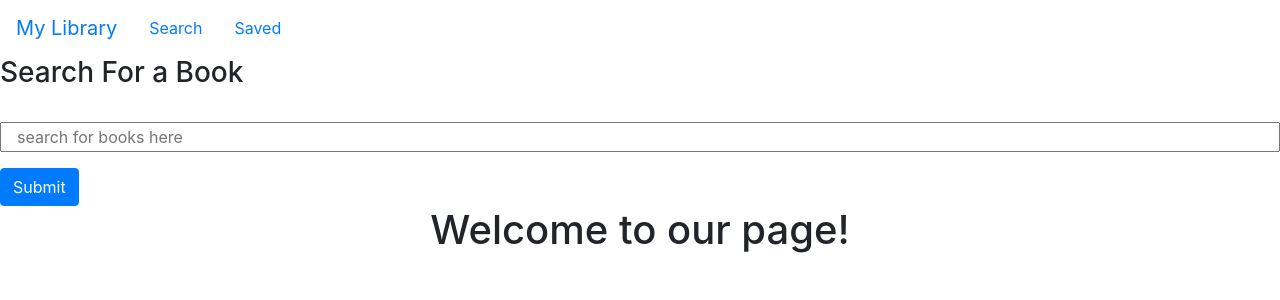
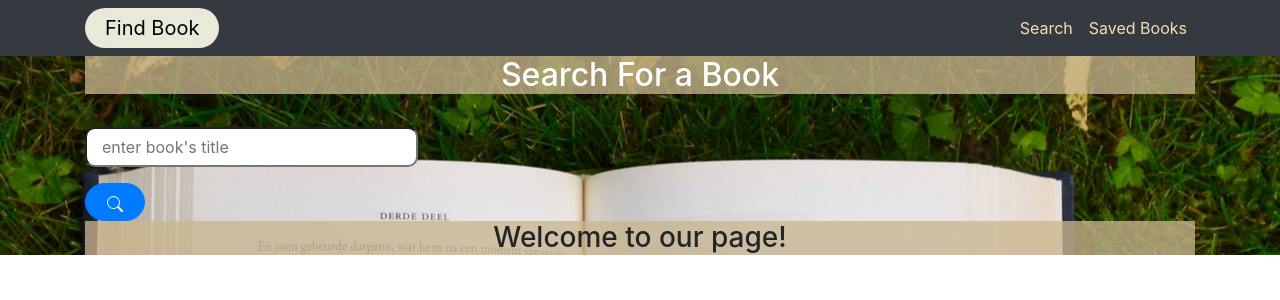
Before and after one commit to Volodya1989/google-books-search, a React (Create React App) app in the folder client/: page / in a window 1280 px wide. Shown: the top 300 px of the page. Built offline with nearby package versions, Linux system fonts and the light colour scheme.

Commit message:
delete func works

```diff
--- /dev/null
+++ b/client/src/components/DisplaySavedBooks/displaySavedBooks.style.css
@@ -0,0 +1,3 @@
+.specialBtn{
+    margin-left: 10px;
+}
--- a/client/src/components/Nav/index.js
+++ b/client/src/components/Nav/index.js
@@ -1,39 +1,120 @@
-import React from "react";
-import { Link } from "react-router-dom";
+import React, { Component } from "react";
+import { Link, useLocation } from "react-router-dom";
+import "./navTabs.style.css";
 
-function Nav() {
+class Nav extends Component {
+  constructor(props) {
+    super(props);
+    this.toggleNavbar = this.toggleNavbar.bind(this);
+    this.state = {
+      collapsed: true,
+    };
+  }
+  toggleNavbar() {
+    this.setState({
+      collapsed: !this.state.collapsed,
+    });
+  }
+  render() {
+    const collapsed = this.state.collapsed;
+    const classOne = collapsed
+      ? "collapse navbar-collapse"
+      : "collapse navbar-collapse show";
+    const classTwo = collapsed
+      ? "navbar-toggler navbar-toggler-right collapsed"
+      : "navbar-toggler navbar-toggler-right";
     return (
-    <nav id="nav" className="navbar navbar-expand-lg">
-      <a className="navbar-brand" href="/">
-        My Library{" "}
-      </a>
+      <nav
+        id="navBar"
+        className="navbar navbar-expand-lg navbar-dark bg-dark transparent-nav"
+      >
+        <div className="container">
+          <Link className="navbar-brand" to="/">
+           Find Book
+          </Link>
+
+          <button
+            onClick={this.toggleNavbar}
+            className={`${classTwo}`}
+            type="button"
+            data-toggle="collapse"
+            data-target="#navbarResponsive"
+            aria-controls="navbarResponsive"
+            aria-expanded="false"
+            aria-label="Toggle navigation"
+          >
+            <span className="navbar-toggler-icon" />
+          </button>
+          <div className={`${classOne}`} id="navbarResponsive">
+            <ul className="navbar-nav ml-auto">
+              <li className="nav-item ">
+
                 <Link
-        id="search"
+                  className="nav-link"
+                  onClick={this.toggleNavbar}
                   to="/"
-        className={
-          window.location.pathname === "/" || window.location.pathname === "/"
-            ? "nav-link active"
-            : "nav-link"
-        }
                 >
-        {" "}
-        Search{" "}
+                  Search
                 </Link>
+              </li>
+              <li className="nav-item ">
+
                 <Link
-        id="saved"
-        to="/savedBooks"
-        className={
-          window.location.pathname === "/savedBooks" ||
-          window.location.pathname === "/savedBooks"
-            ? "nav-link active"
-            : "nav-link"
-        }
-      >
-        {" "}
-        Saved{" "}
+                  className="nav-link"
+                  onClick={this.toggleNavbar}
+                  to="/savedBooks"                >
+                  Saved Books
                 </Link>
+              </li>
+
+            </ul>
+          </div>
+        </div>
       </nav>
     );
   }
+}
+
 
 export default Nav;
+
+
+// import React from "react";
+// import { Link } from "react-router-dom";
+
+// function Nav() {
+//   return (
+//     <nav id="nav" className="navbar navbar-expand-lg">
+//       <a className="navbar-brand" href="/">
+//         My Library{" "}
+//       </a>
+//       <Link
+//         id="search"
+//         to="/"
+//         className={
+//           window.location.pathname === "/" || window.location.pathname === "/"
+//             ? "nav-link active"
+//             : "nav-link"
+//         }
+//       >
+//         {" "}
+//         Search{" "}
+//       </Link>
+//       <Link
+//         id="saved"
+//         to="/savedBooks"
+//         className={
+//           window.location.pathname === "/savedBooks" ||
+//           window.location.pathname === "/savedBooks"
+//             ? "nav-link active"
+//             : "nav-link"
+//         }
+//       >
+//         {" "}
+//         Saved{" "}
+//       </Link>
+//     </nav>
+//   );
+// }
+
+// export default Nav;
--- /dev/null
+++ b/client/src/components/Nav/navTabs.style.css
@@ -0,0 +1,34 @@
+.navbar-collapse {
+    flex-grow: 0;
+  }
+
+
+  .navbar-brand {
+    background-color: rgb(233, 233, 218);
+    padding-left: 20px;
+    padding-right: 20px;
+    border-radius: 20px;
+  }
+  .navbar-dark .navbar-nav .nav-link {
+    color: wheat;
+  }
+
+  .navbar-dark .navbar-brand:hover {
+    color: wheat;
+  }
+
+  .navbar-dark .navbar-brand:visited {
+    color: black;
+  }
+
+  .navbar-dark .navbar-brand {
+    color: black;
+  }
+
+  .nav-link:hover {
+    background-color: rgb(190, 183, 80);
+    padding-left: 20px;
+    padding-right: 20px;
+    border-radius: 20px;
+    margin-right: 5px;
+  }
--- a/client/src/components/Search/Search.js
+++ b/client/src/components/Search/Search.js
@@ -1,24 +1,53 @@
-import React from 'react';
+import React from "react";
+import "./search.style.css";
 
 const Search = (props) => {
   return (
+    <div className="container justify-content-center">
       <div>
         <form>
-            <div className="form-group">
-                <div className=""><h3>Search For a Book</h3></div>
-                <br></br>
-                <input className="col-12 "
+          <div className="form-group justify-content-center">
+            <div >
+              <h2 className="title">Search For a Book</h2>
+            </div>
+            <hr />
+            <input
+              id="searchField"
+              className="col-12 "
               value={props.search}
               type="text"
               name="books"
-                    placeholder="search for books here"
+              placeholder="enter book's title"
               onChange={props.handleInputChange}
             />
+
           </div>
-            <button type="submit" className=" btn btn-primary" onClick={props.handleSearchSubmit}>
-                Submit
+          <button
+              id="searchButton"
+              type="submit"
+              className=" btn btn-primary"
+              onClick={props.handleSearchSubmit}
+            >
+              <svg
+                className="bi bi-search"
+                width="1em"
+                height="1em"
+                viewBox="0 0 16 16"
+                fill="currentColor"
+                xmlns="http://www.w3.org/2000/svg"
+              >
+                <path
+                  fillRule="evenodd"
+                  d="M10.442 10.442a1 1 0 0 1 1.415 0l3.85 3.85a1 1 0 0 1-1.414 1.415l-3.85-3.85a1 1 0 0 1 0-1.415z"
+                />
+                <path
+                  fillRule="evenodd"
+                  d="M6.5 12a5.5 5.5 0 1 0 0-11 5.5 5.5 0 0 0 0 11zM13 6.5a6.5 6.5 0 1 1-13 0 6.5 6.5 0 0 1 13 0z"
+                />
+              </svg>
             </button>
         </form>
+      </div>
     </div>
   );
 };
--- a/client/src/components/Search/SearchResults.js
+++ b/client/src/components/Search/SearchResults.js
@@ -1,20 +1,21 @@
 import React from "react";
+import "./search.style.css";
 
 const SearchResults = (props) => {
   return (props.books.length === 0) ? (
-    <div>
+    <div className="container">
 
-      <h1 className="text-center">Welcome to our page!</h1>
+      <h3 className="text-center welcome">Welcome to our page!</h3>
 
       </div>) :(<div>
-      <h2>Your Search Results</h2>
+      <h2 id="yourSearch">Your Search Results</h2>
       {props.books.map((book) => {
         return (
 
-          <div key={book.id}>
+          <div key={book.id} className="container">
             <div className="card-body">
               <ul className="list-group">
-                <li className="list-group-item">
+                <li className="list-group-item searchCards">
                   <div className="book-list__header row">
                     <div className="col-md-8">
                       <h3 className="book__title">{book.title}</h3>
@@ -42,16 +43,16 @@ const SearchResults = (props) => {
                       </p>
                     </div>
                   </div>
-                  <div className="btn-container">
+                  <div className="btn-container ">
                     <button
-                      className="btn btn-primary"
+                      className="btn btn-primary specialBtn"
                       type="submit"
                       id={book.id}
                       onClick={(e) => props.handleSaveBook(e)}
                     >
                       Save Book
                     </button>
-                    <button className="btn btn-success" id={book.id}>
+                    <button className="btn btn-success specialBtn" id={book.id}>
                       <a href={book.link} target="_blank">
                         View Book
                       </a>
--- /dev/null
+++ b/client/src/components/Search/search.style.css
@@ -0,0 +1,29 @@
+#searchField  {
+  border-radius: 10px;
+  max-width: 30%;
+  height: 40px;
+}
+#searchButton{
+    border-radius: 20px;
+    /* margin-left: 20px; */
+    width: 60px;
+
+}
+.title{
+    text-align: center;
+    color: white;
+    background-color: rgba(202, 181, 142, 0.767);
+}
+.searchCards{
+    opacity: 0.9;;
+}
+#yourSearch{
+    text-align: center;
+}
+.specialBtn{
+    margin-left: 10px;
+}
+.welcome{
+    text-align: center;
+    background-color: rgba(202, 181, 142, 0.767);
+}
--- /dev/null
+++ b/client/src/pages/pages.style.css
@@ -0,0 +1,10 @@
+#searchPage{
+    background-image: url(../images/background_search.jpg);
+    background-attachment: fixed;
+    background-position: center ;
+}
+#savedPage{
+    background-image: url(../images/savedPageBackground.jpg);
+    background-attachment: fixed;
+    background-position: center ;
+}
--- a/client/src/pages/savedBooks.js
+++ b/client/src/pages/savedBooks.js
@@ -1,6 +1,7 @@
 import React, { Component } from "react";
 import DisplaySavedBooks from "../components/DisplaySavedBooks/DisplaySavedBooks";
 import API from "../utils/API";
+import "./pages.style.css";
 
 class savedBooks extends Component {
   state = {
@@ -15,17 +16,22 @@ class savedBooks extends Component {
       .catch((err) => console.log(err));
   }
 
-
   handleDelete(id) {
     API.deleteBook(id)
-      .then((_) => this.componentDidMount())
+      .then((_) => {
+        this.componentDidMount(); window.location.reload();
+      })
       .catch((err) => console.log(err));
   }
   render() {
     return (
-      <div>
-        <DisplaySavedBooks svBooks={this.state.svBooks} handleDelete={this.handleDelete} />
-
+      <div id="savedPage">
+        <div className="container">
+          <DisplaySavedBooks
+            svBooks={this.state.svBooks}
+            handleDelete={this.handleDelete}
+          />
+        </div>
       </div>
     );
   }
--- a/client/src/pages/searchBooks.js
+++ b/client/src/pages/searchBooks.js
@@ -2,6 +2,8 @@ import React, { Component } from "react";
 import Search from "../components/Search/Search";
 import SearchResults from "../components/Search/SearchResults";
 import API from "../utils/API";
+import "./pages.style.css";
+
 
 class searchBooks extends Component {
   state = {
@@ -62,7 +64,7 @@ class searchBooks extends Component {
 
   render() {
     return (
-      <div>
+      <div id="searchPage">
         <Search
           handleInputChange={this.handleInputChange}
           handleSearchSubmit={this.handleSearchSubmit}
```
Also changed, not shown: client/src/components/DisplaySavedBooks/DisplaySavedBooks.js (+92 -23 lines), client/src/images/background_search.jpg (added), 1 other file (tests, documents, lock files or other folders). Lines whose indentation alone changed are shown as unchanged.
